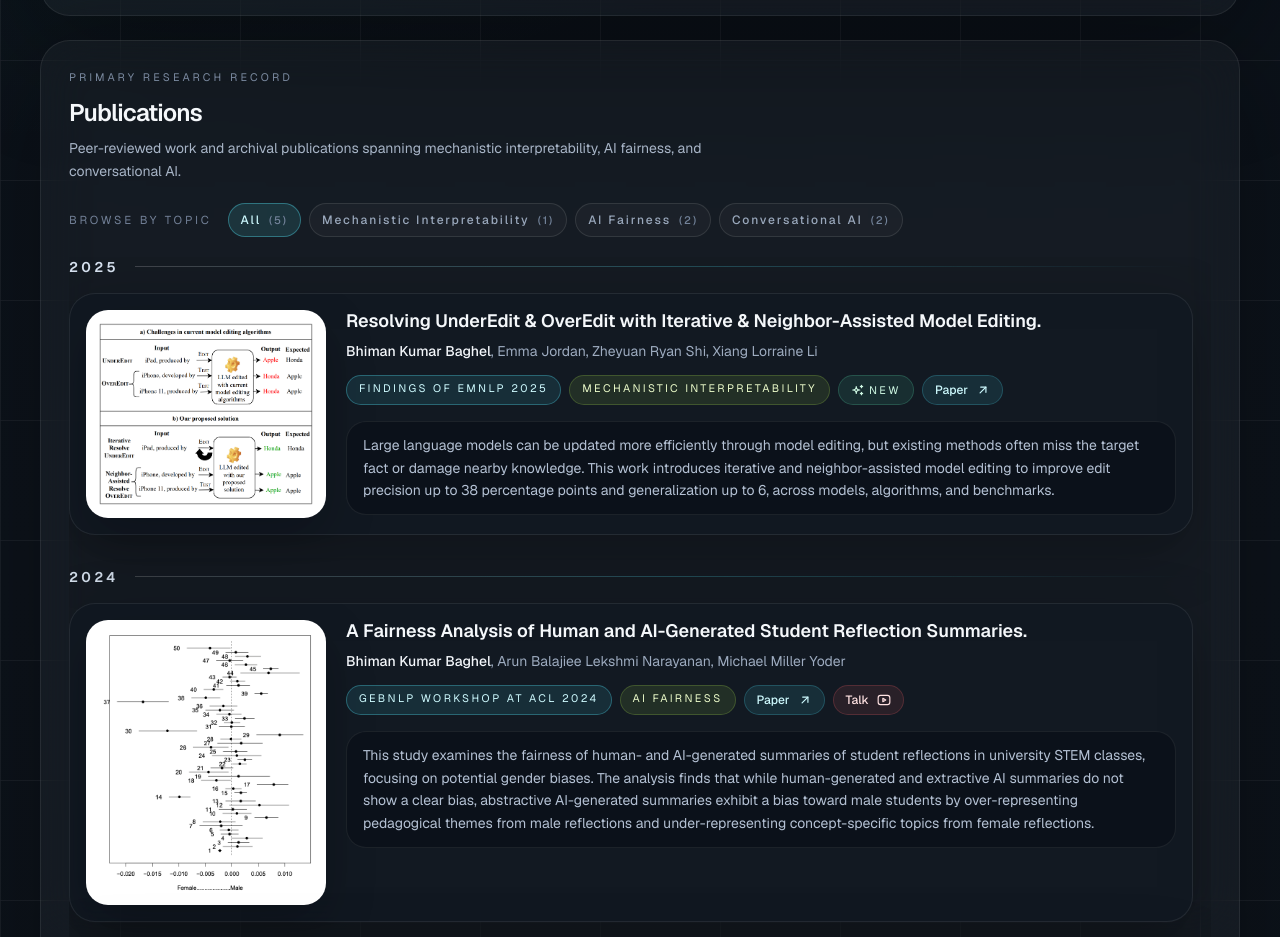
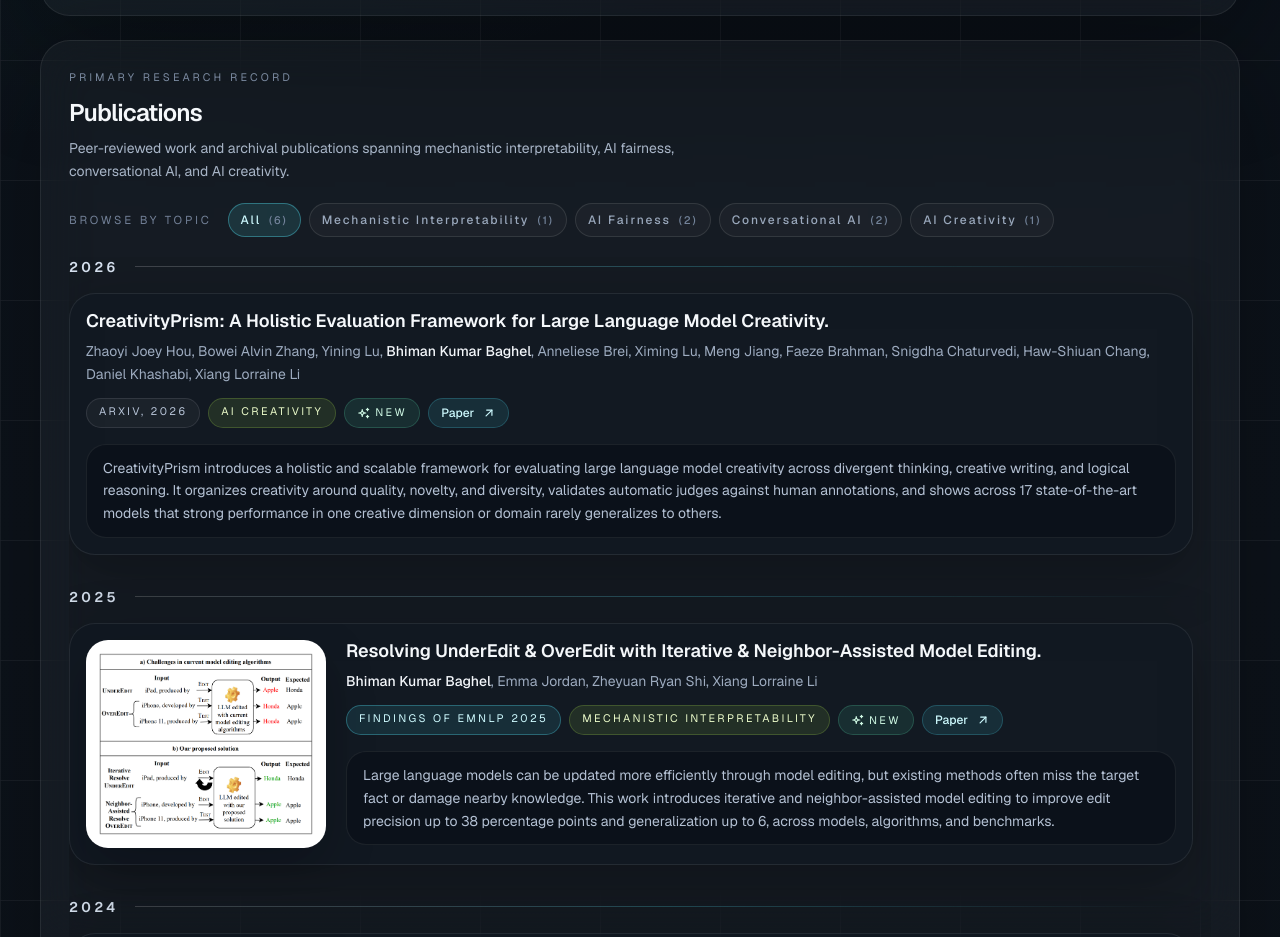
Before and after one commit to bhimanbaghel/bhimanbaghel.github.io, a Next.js app: page / in a window 1280 px wide. Shown: the part 1380-2317 px from the top of the page. Built offline with nearby package versions, Linux system fonts and the light colour scheme.

Commit message:
Add CreativityPrism publication entry

```diff
--- a/src/components/home/editorial-homepage.tsx
+++ b/src/components/home/editorial-homepage.tsx
@@ -439,7 +439,7 @@ export function EditorialHomepage() {
             <SectionShell
               eyebrow="Primary Research Record"
               title="Publications"
-              description="Peer-reviewed work and archival publications spanning mechanistic interpretability, AI fairness, and conversational AI."
+              description="Peer-reviewed work and archival publications spanning mechanistic interpretability, AI fairness, conversational AI, and AI creativity."
               className="p-5 sm:p-7"
             >
               <PublicationList />
--- a/src/components/ui/publication-list.tsx
+++ b/src/components/ui/publication-list.tsx
@@ -23,6 +23,7 @@ const categories: Category[] = [
   "Mechanistic Interpretability",
   "AI Fairness",
   "Conversational AI",
+  "AI Creativity",
 ];
 
 function getPublicationYear(publication: Publication) {
--- a/src/data/publications.ts
+++ b/src/data/publications.ts
@@ -1,7 +1,8 @@
 export type PublicationCategory =
   | "Mechanistic Interpretability"
   | "AI Fairness"
-  | "Conversational AI";
+  | "Conversational AI"
+  | "AI Creativity";
 
 export interface Publication {
   title: string;
@@ -19,6 +20,19 @@ export interface Publication {
 }
 
 export const PUBLICATIONS: Publication[] = [
+  {
+    title:
+      "CreativityPrism: A Holistic Evaluation Framework for Large Language Model Creativity.",
+    link: "https://arxiv.org/abs/2510.20091",
+    authors:
+      "Zhaoyi Joey Hou, Bowei Alvin Zhang, Yining Lu, Bhiman Kumar Baghel, Anneliese Brei, Ximing Lu, Meng Jiang, Faeze Brahman, Snigdha Chaturvedi, Haw-Shiuan Chang, Daniel Khashabi, Xiang Lorraine Li",
+    venue: "arXiv, 2026",
+    format: "Preprint",
+    category: "AI Creativity",
+    abstract:
+      "CreativityPrism introduces a holistic and scalable framework for evaluating large language model creativity across divergent thinking, creative writing, and logical reasoning. It organizes creativity around quality, novelty, and diversity, validates automatic judges against human annotations, and shows across 17 state-of-the-art models that strong performance in one creative dimension or domain rarely generalizes to others.",
+    isNew: true,
+  },
   {
     title:
       "Resolving UnderEdit & OverEdit with Iterative & Neighbor-Assisted Model Editing.",
```
Also changed, not shown: public/publication/creativityprism.png (added).
